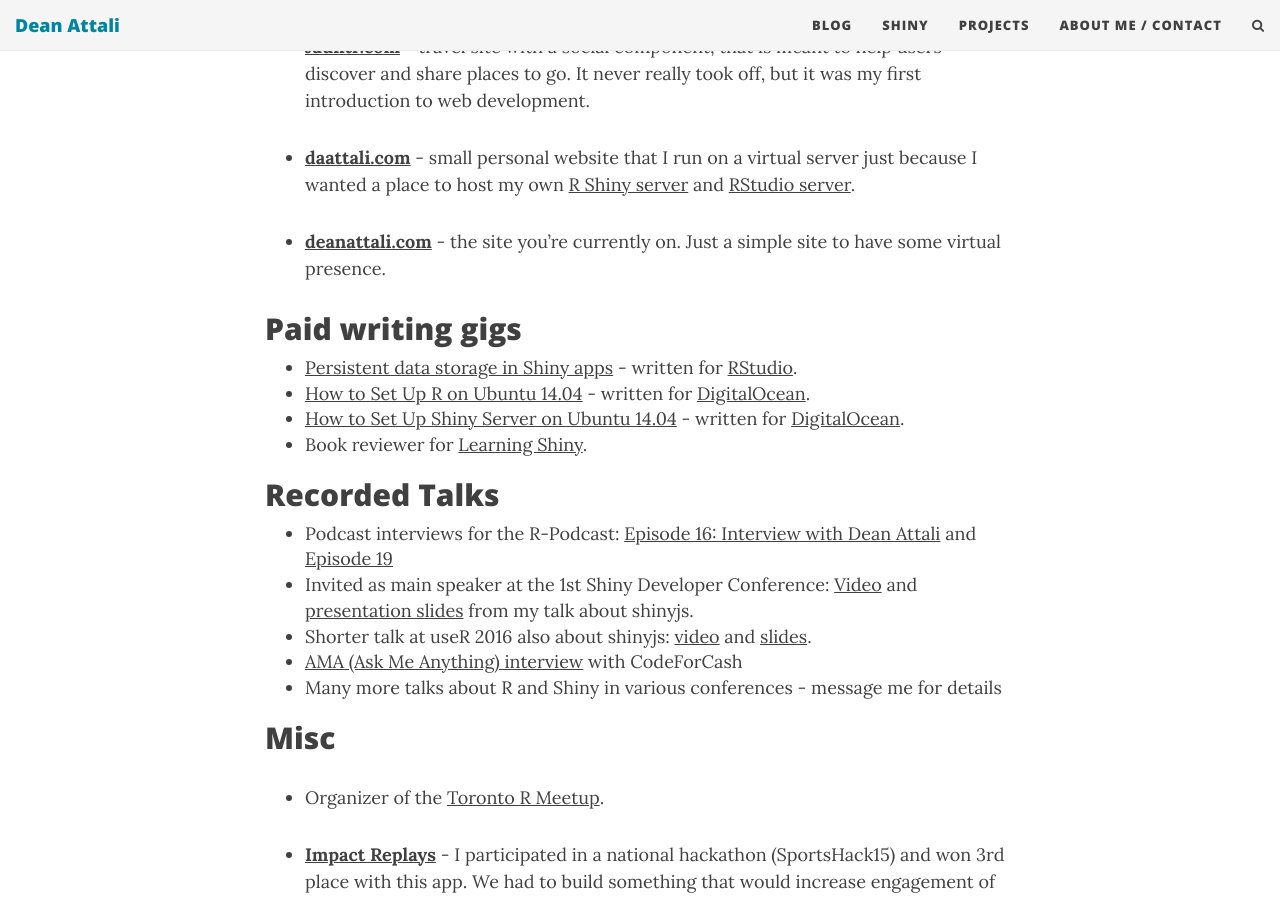
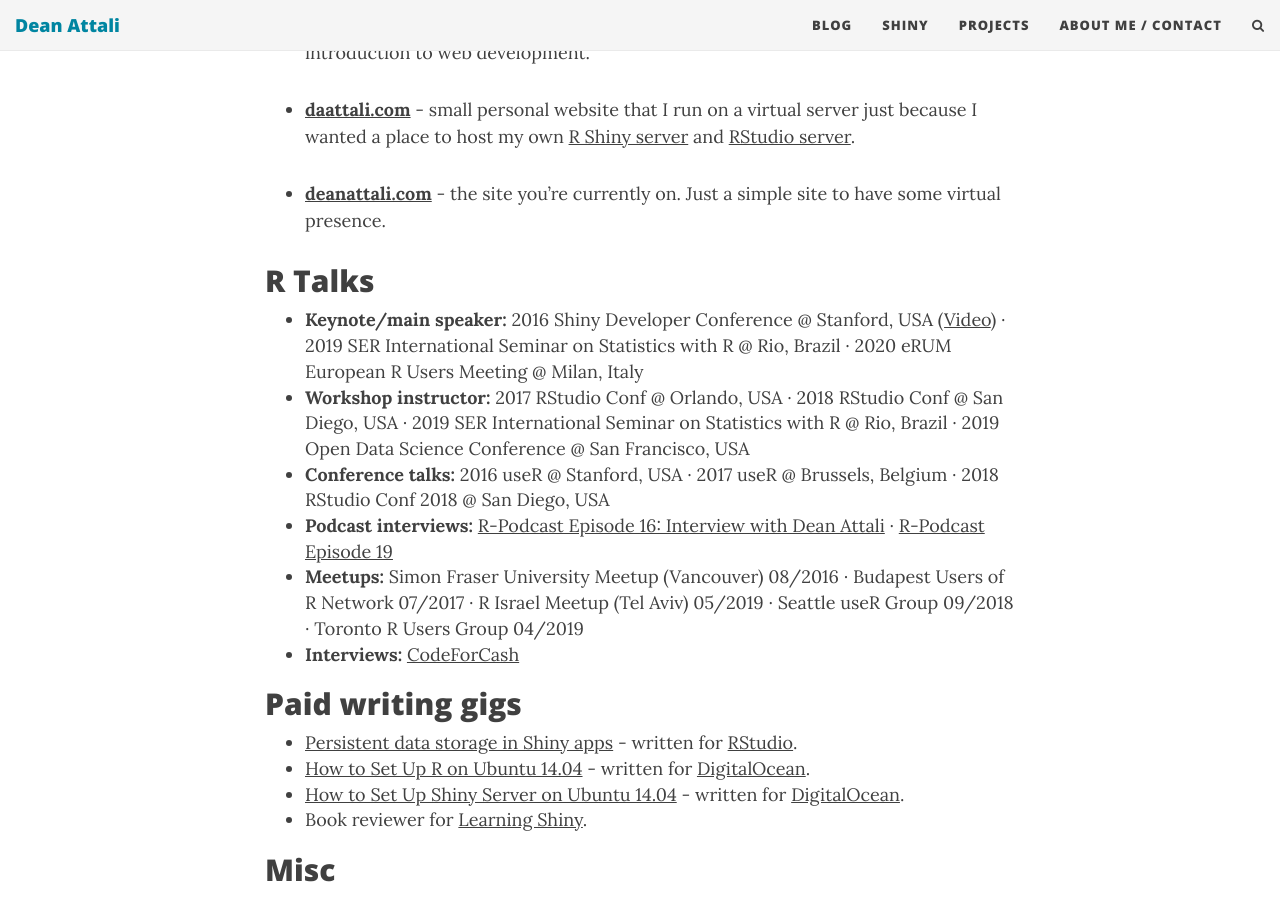
Before and after one commit to daattali/daattali.github.io, a Jekyll site: the page built from projects.md, in a window 1280 px wide and 900 px high, scrolled down 3652 px. Built offline with Jekyll 4.4.1, drawn with Linux system fonts in a browser that asks for light colours; nearby versions of some CDN libraries; comment, search, counter and statistics services are not loaded; some of the changed text lies outside the part shown.

Commit message:
update projects page with talks

```diff
--- a/projects.md
+++ b/projects.md
@@ -19,7 +19,7 @@
 
 ## Website templates
 
--  **[Beautiful Jekyll](https://beautifuljekyll.com/)** - a very popular Jekyll theme (__> 10k websites built__) I created when making this website.  You can [view a demo](https://beautifuljekyll.com/) or use it yourself to make a pretty website similar to this one by visiting the [project page](https://github.com/daattali/beautiful-jekyll#readme). The theme is extremely easy to install - you can have a site up and running in 2 minutes, and it's designed to look great on both mobile devices and laptops.
+ **[Beautiful Jekyll](https://beautifuljekyll.com/)** - a very popular Jekyll theme (__> 10k websites built__) I created when making this website.  You can [view a demo](https://beautifuljekyll.com/) or use it yourself to make a pretty website similar to this one by visiting the [project page](https://github.com/daattali/beautiful-jekyll#readme). The theme is extremely easy to install - you can have a site up and running in 2 minutes, and it's designed to look great on both mobile devices and laptops.
 
 ## Web services
 
@@ -55,8 +55,6 @@
 
 - **[lightsout](https://github.com/daattali/lightsout)** - An implementation of the puzzle game Lights Out using R. [Play the game online](https://daattali.com/shiny/lightsout/). Available [on CRAN](https://cran.r-project.org/package=lightsout) and [on GitHub](https://github.com/daattali/lightsout).
 
-*Many of my R packages/tutorials/thoughts are graciously shared on [R-bloggers](https://www.r-bloggers.com/), which is a great resource for any useR.*
-
 ## Chrome extensions
 
 - **[GitHub Diff Navigator](https://github.com/daattali/github-diff-navigator-extension)** - allows you to easily navigate through the changes in a file that has been edited on GitHub.  Especially useful when editing a markdown file within the browser, as GitHub will only show you the full changed file but not show you *where* the edits were made. I find this very helpful every time I make small edits to someone else's large markdown document.  [Get the extension at the Google Web Store](https://chrome.google.com/webstore/detail/github-diff-navigator/aoojogkiedabnddmokieplfnmjehlneo)
@@ -81,20 +79,21 @@
 
 - **[deanattali.com](https://deanattali.com)** - the site you're currently on.  Just a simple site to have some virtual presence.
 
+## R Talks
+
+- **Keynote/main speaker:** 2016 Shiny Developer Conference @ Stanford, USA ([Video](https://deanattali.com/shinyjs-shinydevcon-2016/)) &middot; 2019 SER International Seminar on Statistics with R @ Rio, Brazil &middot; 2020 eRUM European R Users Meeting @ Milan, Italy
+- **Workshop instructor:** 2017 RStudio Conf @ Orlando, USA &middot; 2018 RStudio Conf @ San Diego, USA &middot; 2019 SER International Seminar on Statistics with R @ Rio, Brazil &middot; 2019 Open Data Science Conference @ San Francisco, USA
+- **Conference talks:** 2016 useR @ Stanford, USA &middot; 2017 useR @ Brussels, Belgium &middot; 2018 RStudio Conf 2018 @ San Diego, USA
+- **Podcast interviews:** [R-Podcast Episode 16: Interview with Dean Attali](https://r-podcast.org/posts/the-r-podcast-episode-16-interview-with-dean-attali.html) &middot; [R-Podcast Episode 19](https://r-podcast.org/episode/019-talking-shiny-at-rstudio-conf-with-barbara-borges-and-dean-attali/)
+- **Meetups:** Simon Fraser University Meetup (Vancouver) 08/2016 &middot; Budapest Users of R Network 07/2017 &middot; R Israel Meetup (Tel Aviv) 05/2019 &middot; Seattle useR Group 09/2018 &middot; Toronto R Users Group 04/2019
+- **Interviews:** [CodeForCash](https://codefor.cash/dean_attali_ama.php)
+
 ## Paid writing gigs
 
 - [Persistent data storage in Shiny apps](https://shiny.rstudio.com/articles/persistent-data-storage.html) - written for [RStudio](https://www.rstudio.com/).
 - [How to Set Up R on Ubuntu 14.04](https://www.digitalocean.com/community/tutorials/how-to-set-up-r-on-ubuntu-14-04) - written for [DigitalOcean](https://www.digitalocean.com/?refcode=358494f80b99).
 - [How to Set Up Shiny Server on Ubuntu 14.04](https://www.digitalocean.com/community/tutorials/how-to-set-up-shiny-server-on-ubuntu-14-04) - written for [DigitalOcean](https://www.digitalocean.com/?refcode=358494f80b99).
 - Book reviewer for [Learning Shiny](https://www.packtpub.com/application-development/learning-shiny).
-
-## Recorded Talks
-
-- Podcast interviews for the R-Podcast: [Episode 16: Interview with Dean Attali](https://r-podcast.org/posts/the-r-podcast-episode-16-interview-with-dean-attali.html) and [Episode 19](https://r-podcast.org/episode/019-talking-shiny-at-rstudio-conf-with-barbara-borges-and-dean-attali/)
-- Invited as main speaker at the 1st Shiny Developer Conference: [Video](https://deanattali.com/shinyjs-shinydevcon-2016/) and [presentation slides](http://bit.ly/shinyjs-slides) from my talk about shinyjs.
-- Shorter talk at useR 2016 also about shinyjs: [video](https://deanattali.com/shinyjs-user-2016/) and [slides](http://bit.ly/shinyjs-slides-useR2016).
-- [AMA (Ask Me Anything) interview](https://codefor.cash/dean_attali_ama.php) with CodeForCash
-- Many more talks about R and Shiny in various conferences - message me for details
 
 ## Misc
 
```
